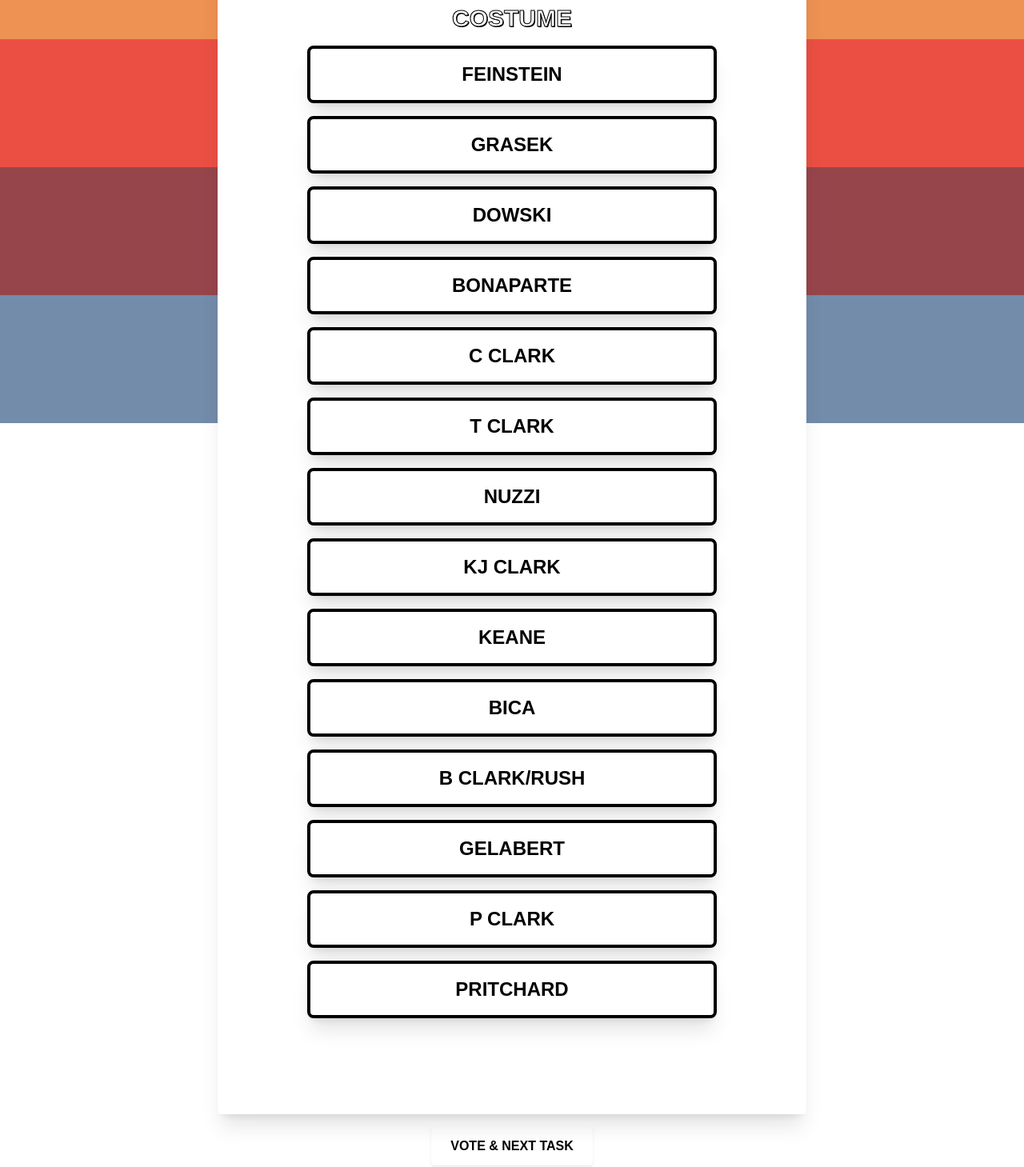
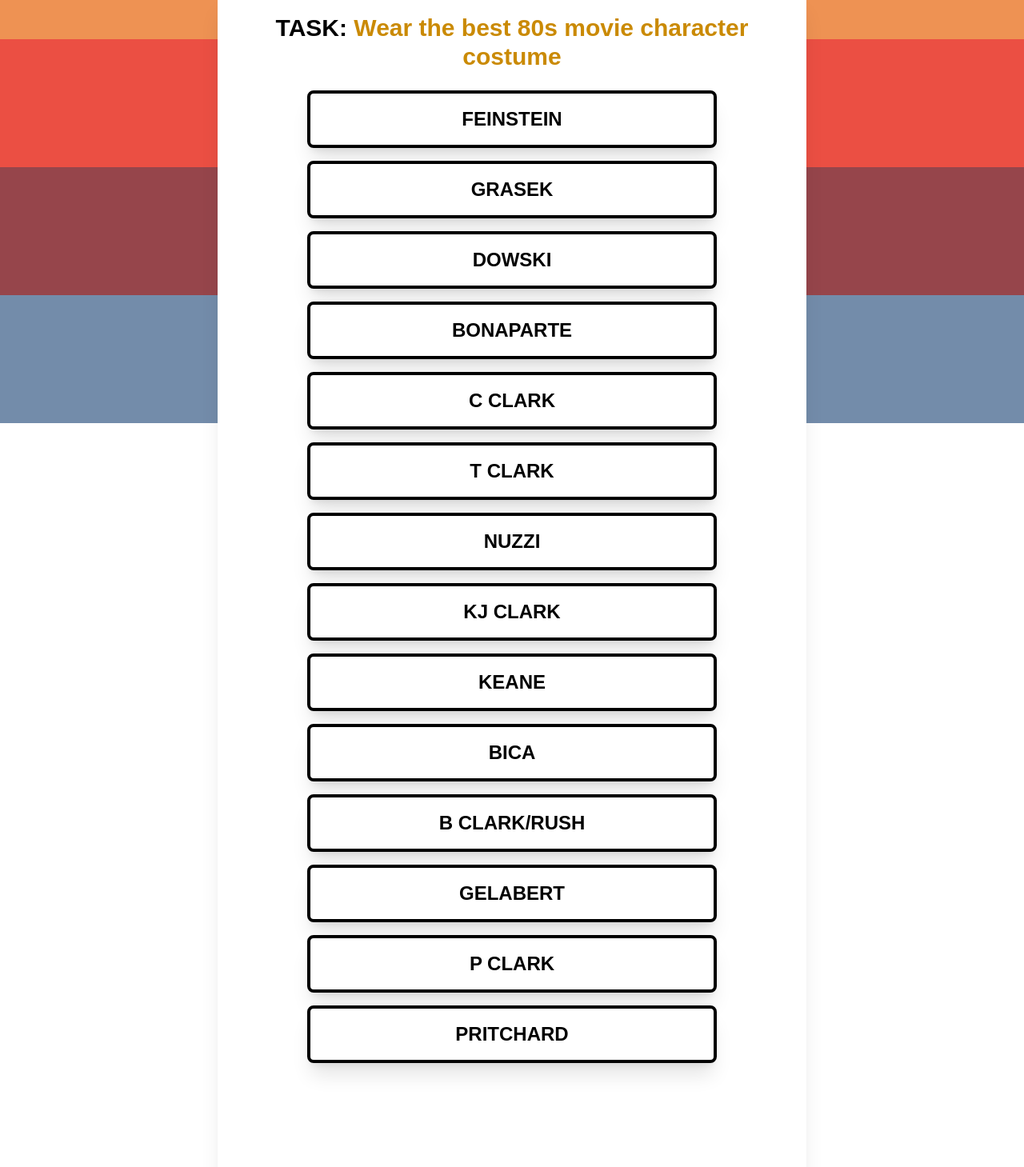
Before and after one commit to nptconor/voting-app, a React (Vite) app: page / in a window 1280 px wide. Shown: the part 271-1730 px from the top of the page at 80% size. Built offline with nearby package versions, Linux system fonts and the light colour scheme; a web font is replaced by a local one.

Commit message:
Improve voting UX: larger logo, clearer task text, prevent double submissions

```diff
--- a/src/VotingPage.jsx
+++ b/src/VotingPage.jsx
@@ -25,12 +25,16 @@ const participantsPerTask = [
 function VotingPage() {
   const [currentTask, setCurrentTask] = useState(0);
   const [votes, setVotes] = useState({});
+  const [hasSubmitted, setHasSubmitted] = useState(false);
 
   useEffect(() => {
     const savedVotes = JSON.parse(localStorage.getItem("votes")) || {};
     const savedTask = parseInt(localStorage.getItem("currentTask")) || 0;
+    const submitted = localStorage.getItem("hasSubmitted") === "true";
+
     setVotes(savedVotes);
-    setCurrentTask(savedTask);
+    setCurrentTask(submitted ? tasks.length - 1 : savedTask);
+    setHasSubmitted(submitted);
   }, []);
 
   useEffect(() => {
@@ -45,6 +49,11 @@ function VotingPage() {
   };
 
   const handleNext = async () => {
+    if (hasSubmitted) {
+      alert("You’ve already submitted your votes.");
+      return;
+    }
+
     if (currentTask < tasks.length - 1) {
       setCurrentTask((prev) => {
         const next = prev + 1;
@@ -61,6 +70,8 @@ function VotingPage() {
 
         localStorage.removeItem("votes");
         localStorage.removeItem("currentTask");
+        localStorage.setItem("hasSubmitted", "true");
+        setHasSubmitted(true);
 
         alert("Thanks for voting! Please notify the host that you're done.");
       } catch (err) {
@@ -74,13 +85,13 @@ function VotingPage() {
     <div className="relative p-4 max-w-3xl mx-auto min-h-screen font-special text-black">
       <div className="bg-stripe fixed inset-0 -z-10"></div>
       <div className="flex justify-center mb-6">
-        <img src={logo} alt="Logo" className="h-36 md:h-44" />
+        <img src={logo} alt="Logo" className="h-44 md:h-56" />
       </div>
       <div className="bg-white p-6 rounded shadow-xl relative z-10">
-        <h2 className="text-2xl md:text-3xl font-bold mb-4 text-white text-stroke text-center">
-          {tasks[currentTask].toUpperCase()}
+        <h2 className="text-2xl md:text-3xl font-bold mb-6 text-center text-black">
+          TASK: <span className="text-yellow-600">{tasks[currentTask]}</span>
         </h2>
-        <div className="grid grid-cols-1 gap-4 max-w-lg mx-auto pb-24">
+        <div className="grid grid-cols-1 gap-4 max-w-lg mx-auto pb-32">
           {participantsPerTask[currentTask].map((participant) => (
             <div
               key={participant}
@@ -97,10 +108,10 @@ function VotingPage() {
           ))}
         </div>
       </div>
-      <div className="text-center mt-4">
+      <div className="text-center mt-8">
         <button
           onClick={handleNext}
-          disabled={!votes[currentTask]}
+          disabled={!votes[currentTask] || hasSubmitted}
           className="bg-white text-black px-6 py-3 rounded font-bold uppercase shadow"
         >
           {currentTask < tasks.length - 1 ? "VOTE & NEXT TASK" : "SUBMIT"}
```
